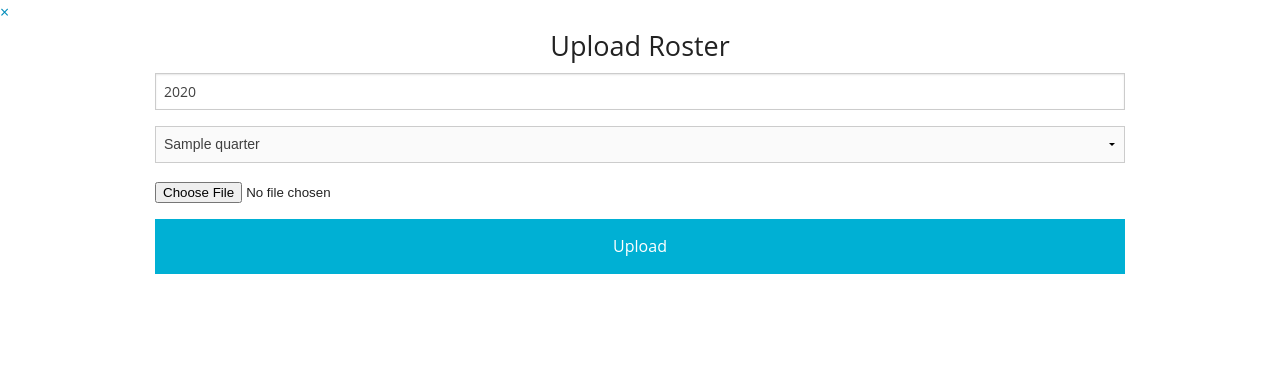
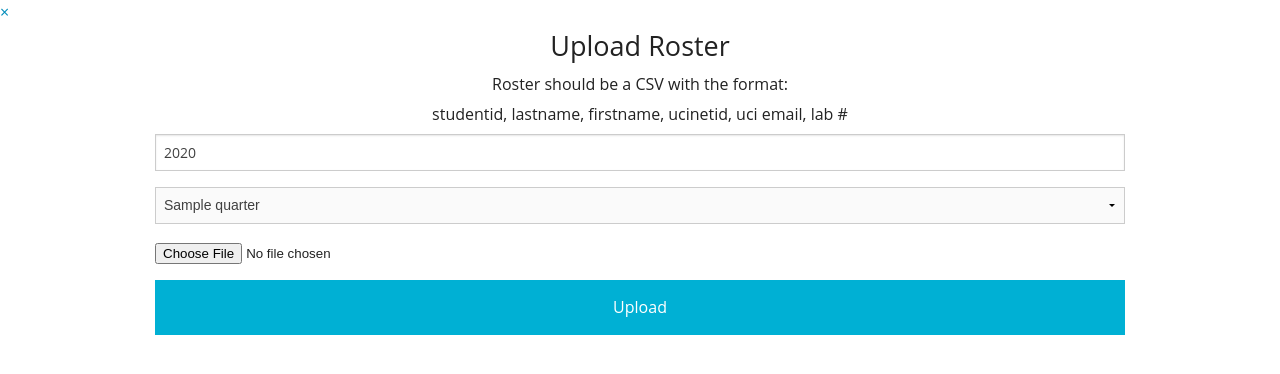
Before and after one commit to austinsherron/partner_app, a Python web app: template templates/admin_upload.html in a window 1280 px wide. Shown: the top 374 px of the page. Run offline with Jinja, Linux system fonts and the light colour scheme; the template is opened without the code that fills it: most values are stand-ins (such as "Sample title", 1, 10 or a date in 2020).

Commit message:
Update Roster Upload Template
Add note about roster formatting to the roster upload template.

```diff
--- a/templates/admin_upload.html
+++ b/templates/admin_upload.html
@@ -6,6 +6,9 @@
 <div class="row">
 	<div class="small-12 columns">
 		<h3 class="text-center">Upload Roster</h3>
+		<h6 class="text-center">Roster should be a CSV with the format:</h6>
+		<h6 class="text-center">studentid, lastname, firstname, ucinetid, uci email, lab #</h6>
+
 		<form action="/admin/roster/upload" method="post" enctype="multipart/form-data">
 			<div>
 				<input name="year" value="{{ year }}" type="number" />
```
